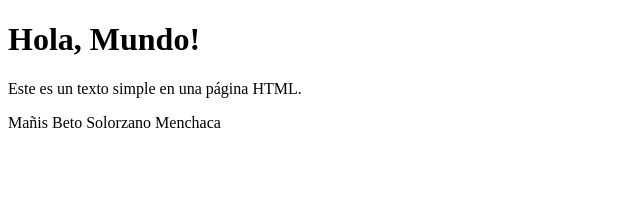
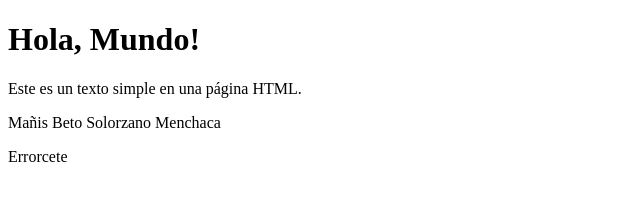
Before and after one commit to Efren981/repositorioPrueba, a plain HTML site: page index.html in a window 1280 px wide. Shown: the full height of the page, 0-640 px from the left. Drawn offline with Linux system fonts and the light colour scheme.

Commit message:
third commit

```diff
--- a/index.html
+++ b/index.html
@@ -9,5 +9,6 @@
     <h1>Hola, Mundo!</h1>
     <p>Este es un texto simple en una página HTML.</p>
     <p>Mañis Beto Solorzano Menchaca</p>
+    <p>Errorcete</p>
 </body>
 </html>
```
